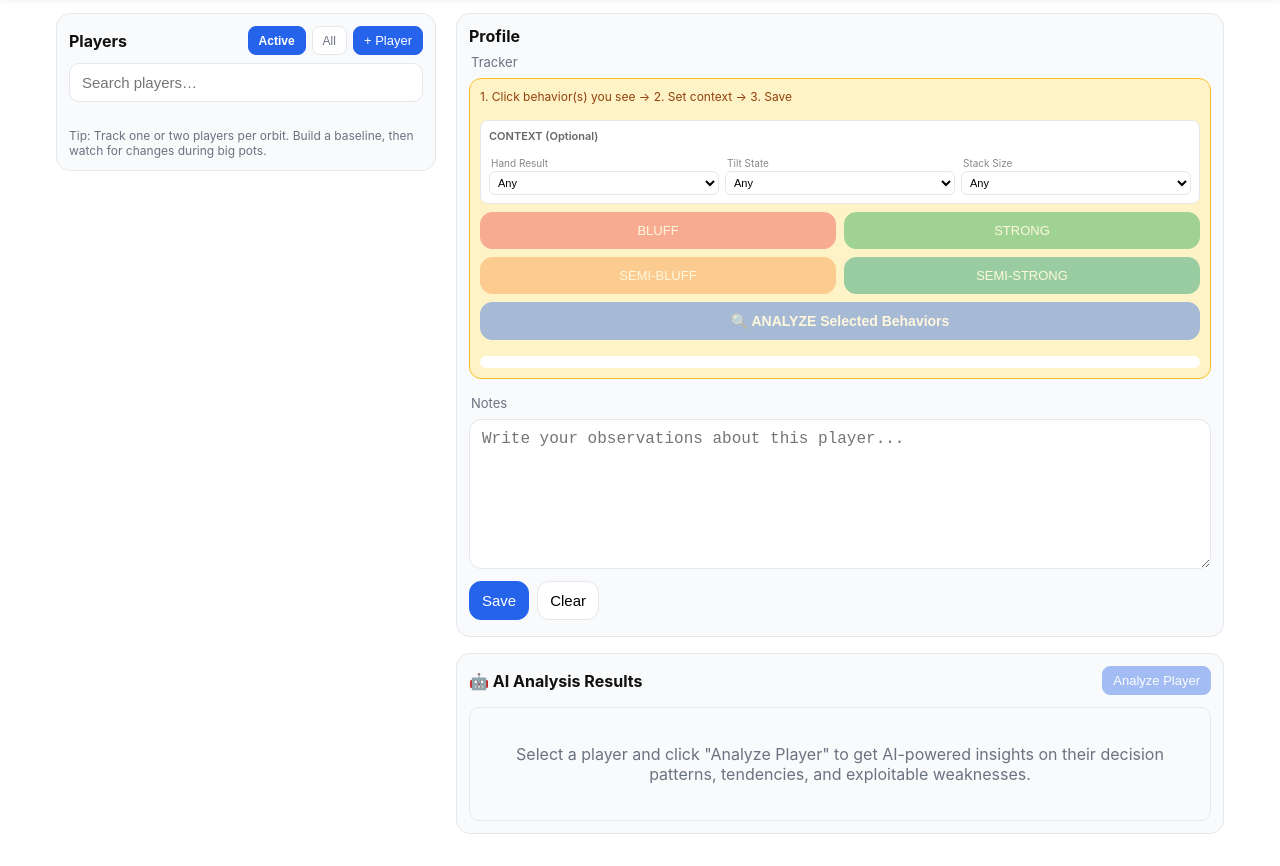
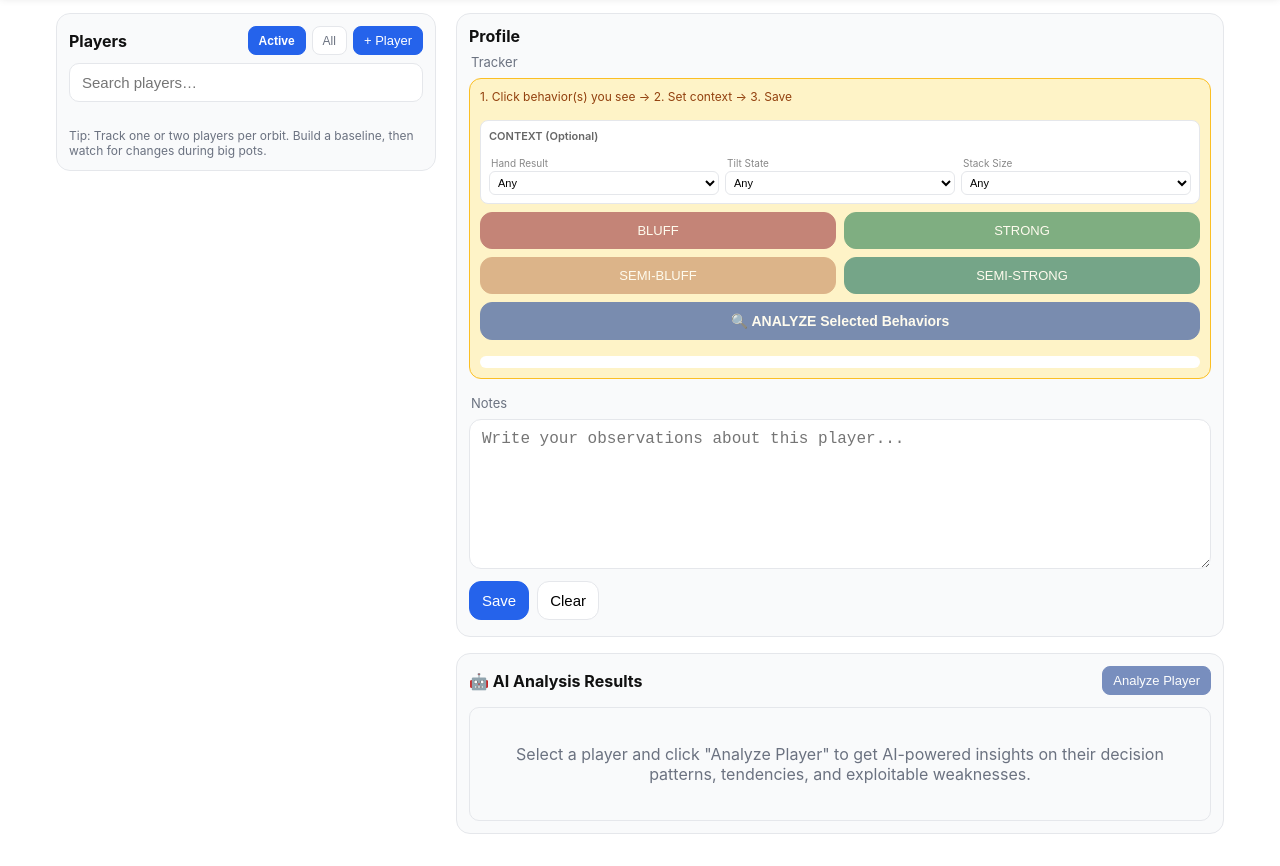
Before and after one commit to nyclink/poker-profiles, a website: page public/index.html in a window 1280 px wide. Shown: the part 67-933 px from the top of the page. Drawn offline with Linux system fonts and the light colour scheme; no server answers; sample sign-in values are in the browser's storage.

Commit message:
Make behavior buttons more visible when disabled

```diff
--- a/public/index.html
+++ b/public/index.html
@@ -276,9 +276,10 @@
       vertical-align:middle;
     }
     .btn:disabled, button:disabled{
-      opacity:0.4;
+      opacity:0.7;
       cursor:not-allowed;
       pointer-events:none;
+      filter: grayscale(50%);
     }
 
     /* Mobile Drawer Styles */
```
